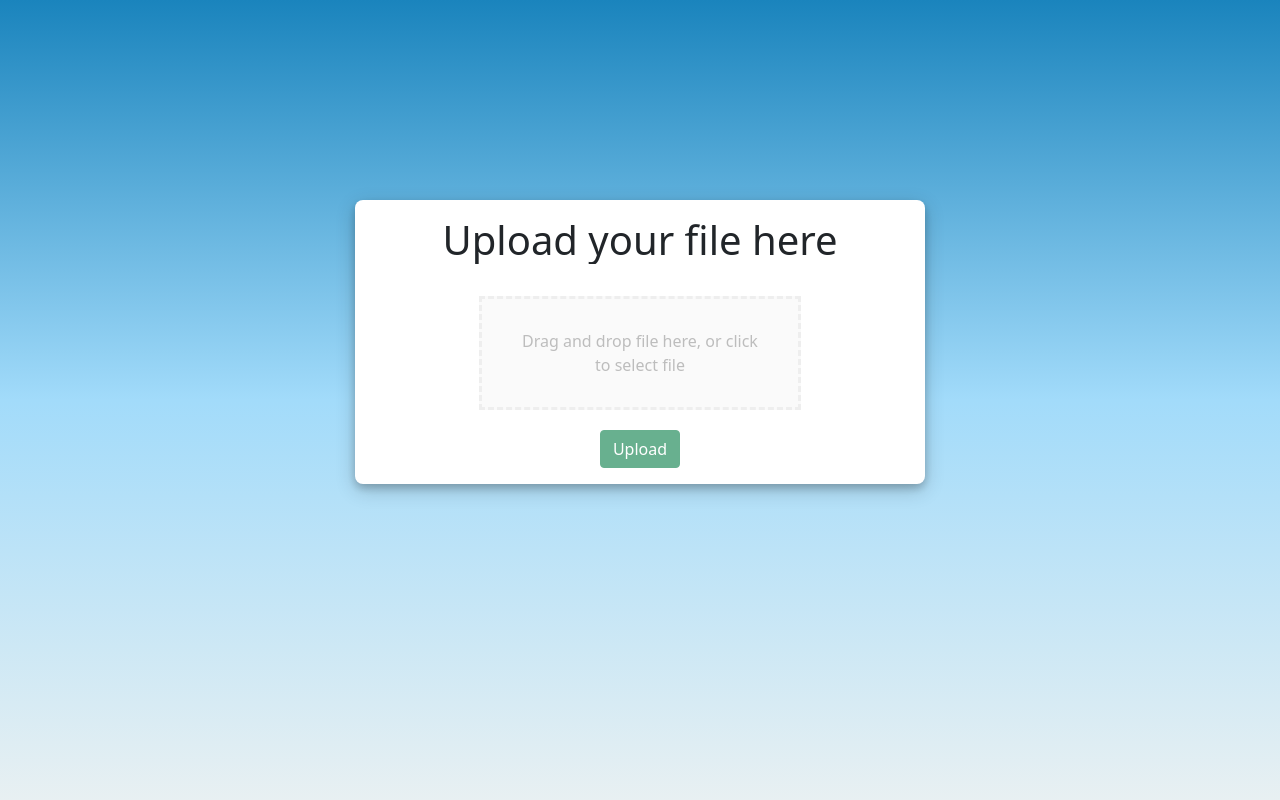
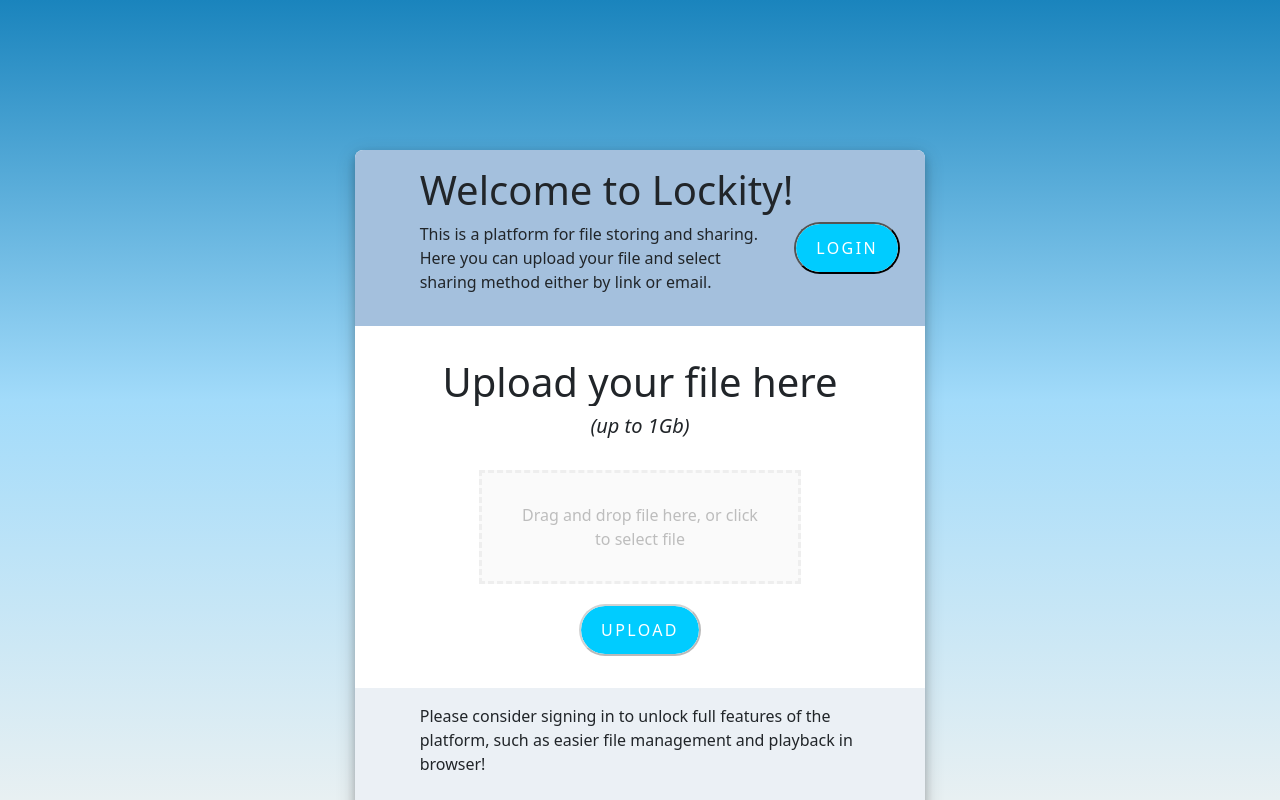
Before and after one commit to juokavom/lockity, a React (Create React App) app in the folder frontend/: page /upload in a window 1280 px wide. Shown: the top 800 px of the page. Built offline with nearby package versions, Linux system fonts and the light colour scheme.

Commit message:
Upload welcome page frontend

```diff
--- a/frontend/package.json
+++ b/frontend/package.json
@@ -20,8 +20,9 @@
     "js-cookie": "^3.0.1",
     "node-sass": "^6.0.1",
     "react": "^17.0.2",
-    "react-bootstrap": "^2.0.0",
+    "react-bootstrap": "^2.0.2",
     "react-cookie": "^4.1.1",
+    "react-copyright": "^0.0.1",
     "react-dom": "^17.0.2",
     "react-dropzone": "^11.4.2",
     "react-redux": "^7.2.6",
@@ -29,6 +30,7 @@
     "react-router-dom": "^5.3.0",
     "react-scripts": "4.0.3",
     "react-toastify": "^8.0.3",
+    "reactstrap": "^9.0.0",
     "recoil": "^0.4.1",
     "redux": "^4.1.2",
     "redux-thunk": "^2.4.0",
--- a/frontend/src/App.css
+++ /dev/null
@@ -1,46 +0,0 @@
-@media all and (min-width: 480px) {
-    .Login {
-      padding: 60px 0;
-    }
-
-    .Login form {
-      margin: 0 auto;
-      max-width: 320px;
-    }
-  }
-
-  .dropzone {
-    text-align: center;
-    padding: 30px;
-    border: 3px dashed #eeeeee;
-    background-color: #fafafa;
-    color: #bdbdbd;
-    cursor: pointer;
-    margin-bottom: 20px;
-  }
-
-  .selected-file-wrapper {
-    text-align: center;
-  }
-
-  .selected-file {
-    color: #000;
-    font-weight: bold;
-    text-overflow: ellipsis;
-  }
-
-.border-box {
-  text-align: center;
-  box-sizing: border-box;
-  width: 100%;
-  padding-inline: 2em;
-  display: flex;
-  align-items: center;
-  flex-direction: column;
-}
-
-.ellipse-text {
-  text-overflow: ellipsis;
-  overflow: hidden;
-  white-space: nowrap;
-}
--- /dev/null
+++ b/frontend/src/App.scss
@@ -0,0 +1,80 @@
+.dropzone {
+  text-align: center;
+  padding: 30px;
+  border: 3px dashed #eeeeee;
+  background-color: #fafafa;
+  color: #bdbdbd;
+  cursor: pointer;
+  margin-bottom: 20px;
+}
+
+.selected-file-wrapper {
+  text-align: center;
+}
+
+.selected-file {
+  color: #000;
+  font-weight: bold;
+  text-overflow: ellipsis;
+}
+
+.border-box {
+text-align: center;
+box-sizing: border-box;
+width: 100%;
+padding-inline: 2em;
+display: flex;
+align-items: center;
+flex-direction: column;
+}
+
+.ellipse-text {
+text-overflow: ellipsis;
+overflow: hidden;
+white-space: nowrap;
+}
+
+$color: #0cf;
+
+.upload-button {
+    display: inline-block;
+    padding: .75rem 1.25rem;
+    border-radius: 10rem;
+    color: #fff;
+    text-transform: uppercase;
+    font-size: 1rem;
+    letter-spacing: .15rem;
+    transition: all .3s;
+    position: relative;
+    overflow: hidden;
+    z-index: 1;
+    &:after {
+      content: '';
+      position: absolute;
+      bottom: 0;
+      left: 0;
+      width: 100%;
+      height: 100%;
+      background-color: $color;
+      border-radius: 10rem;
+      z-index: -2;
+    }
+    &:before {
+      content: '';
+      position: absolute;
+      bottom: 0;
+      left: 0;
+      width: 0%;
+      height: 100%;
+      background-color: darken($color, 20%);
+      transition: all .3s;
+      border-radius: 10rem;
+      z-index: -1;
+    }
+    &:hover:enabled {
+      color: #fff;
+      &:before {
+        width: 100%;
+      }
+    }
+  }
--- a/frontend/src/App.tsx
+++ b/frontend/src/App.tsx
@@ -1,9 +1,10 @@
-import './App.css';
+import './App.scss';
 import { BrowserRouter } from 'react-router-dom';
 import Main from './page/main/MainPage';
 import { ToastContainer } from 'react-toastify';
 import 'react-toastify/dist/ReactToastify.css';
-import 'bootstrap/dist/css/bootstrap.css';
+// import 'bootstrap/dist/css/bootstrap.css';
+import 'bootstrap/dist/css/bootstrap.min.css';
 
 function App() {
   return (
--- a/frontend/src/component/FileUploaderComponent.tsx
+++ b/frontend/src/component/FileUploaderComponent.tsx
@@ -31,7 +31,7 @@ export default function FileUploader() {
                         </div>
                         <aside className="selected-file-wrapper">
                             <button
-                                className="btn btn-success"
+                                className="upload-button"
                                 disabled={!file}
                                 onClick={upload}
                             >
--- a/frontend/src/page/login/LoginPage.tsx
+++ b/frontend/src/page/login/LoginPage.tsx
@@ -7,14 +7,14 @@ import { User } from "../../model/User";
 import { toast } from "react-toastify";
 import { ROUTES } from "../../model/Routes";
 import TextField from '@mui/material/TextField';
-import { Box , Grid } from "@mui/material";
+import { Box, Grid } from "@mui/material";
 import Typography from '@mui/material/Typography';
 import Link from '@mui/material/Link';
 
-function Copyright(prop: any) {
+export function Copyright(prop: any) {
     return (
         <Typography variant="body2" color="text.secondary" align="center" {...prop}>
-            {'Copyright © '}
+            {'© '}
             <Link color="inherit" href="https://lockity.akramas.com/">
                 Lockity
             </Link>{' '}
@@ -81,7 +81,7 @@ function Login() {
                             label="Password"
                             type="password"
                             id="password"
-                            autoComplete="current-password"
+                            autoComplete="password"
                             onChange={(e: any) => setPassword(e.target.value)}
                         />
                         <Button
@@ -105,7 +105,16 @@ function Login() {
                                 </Link>
                             </Grid>
                         </Grid>
-                        <Copyright sx={{ mt: 5 }} />
+                        <Button
+                            fullWidth
+                            variant="contained"
+                            sx={{ mt: 3, mb: 2 }}
+                            style={{color: "#ebf0f"}}
+                            onClick={() => window.location.replace(ROUTES.upload)}
+                        >
+                            Proceed to upload page
+                        </Button>
+                        <Copyright sx={{ mt: 2 }} />
                     </Box>
                 </div>
             </div >
--- a/frontend/src/page/upload/Upload.scss
+++ b/frontend/src/page/upload/Upload.scss
@@ -1,6 +1,6 @@
 .center-main {
     position: absolute;
-    top: 200px;
+    top: 150px;
     left: 50%;
     transform: translate(-50%);
 }
@@ -12,6 +12,38 @@
     background-color: #ffffff;
     box-shadow: 0 4px 8px 0 rgba(0, 0, 0, 0.2), 0 6px 20px 0 rgba(0, 0, 0, 0.19);
     border-radius: 0.5em;
-    padding: 1em;
     margin: 10em;
+    overflow: hidden;
 }
+
+.jumbotron-top {
+    padding: 1rem 5rem;
+    margin-bottom: 2rem;
+    background-color: #a4c0dd;
+    border-radius: 0.3rem;
+    width: 110%;
+}
+
+.jumbotron-bottom {
+    display: flex;
+    align-items: center;
+    flex-direction: column;
+    padding: 1rem 5rem;
+    margin-top: 2rem;
+    background-color: #ebf0f5;
+    border-radius: 0.3rem;
+    width: 110%;
+}
+
+.float-container {
+    border: 3px solid #fff;
+}
+
+.float-welcome {
+    width: 80%;
+    float: left;
+}
+.float-login {
+    width: 15%;
+    float: right;
+}
--- a/frontend/src/page/upload/UploadPage.tsx
+++ b/frontend/src/page/upload/UploadPage.tsx
@@ -1,16 +1,47 @@
 import './Upload.scss';
 import UploadFiles from '../../component/FileUploaderComponent';
+import { ROUTES } from '../../model/Routes';
+import { Copyright } from '../login/LoginPage';
+
 
 function Upload() {
     return (
         <div className="container center-main">
             <div className="row justify-content-center">
                 <div className="mainbox col-10 col-md-8 col-lg-6">
+                    <div className="jumbotron-top">
+                        <div>
+                            <h1>Welcome to Lockity!</h1>
+                            <div className="float-welcome">
+                                <p>
+                                    This is a platform for file storing and sharing. Here you can upload
+                                    your file and select sharing method either by link or email.
+                                </p>
+                            </div>
+                            <div className="float-login">
+                                <button
+                                    className="upload-button"
+                                    onClick={() => window.location.replace(ROUTES.login)}
+                                >
+                                    Login
+                                </button>
+                            </div>
+
+                        </div>
+                    </div>
                     <div className="border-box">
-                        <h1 className="ellipse-text">Upload your file here</h1><br />
+                        <h1 className="ellipse-text">Upload your file here</h1>
+                        <h5 className="ellipse-text"><i>(up to 1Gb)</i></h5><br />
                         <div className="col-12 col-md-10 col-xl-8">
                             <UploadFiles />
                         </div>
+                    </div>
+                    <div className="jumbotron-bottom">
+                        <p>
+                            Please consider signing in to unlock full features of the platform, such as
+                            easier file management and playback in browser!
+                        </p>
+                        <Copyright sx={{ mt: 5 }} />
                     </div>
                 </div>
             </div>
```
Also changed, not shown: 1 other file (tests, documents, lock files or other folders).
